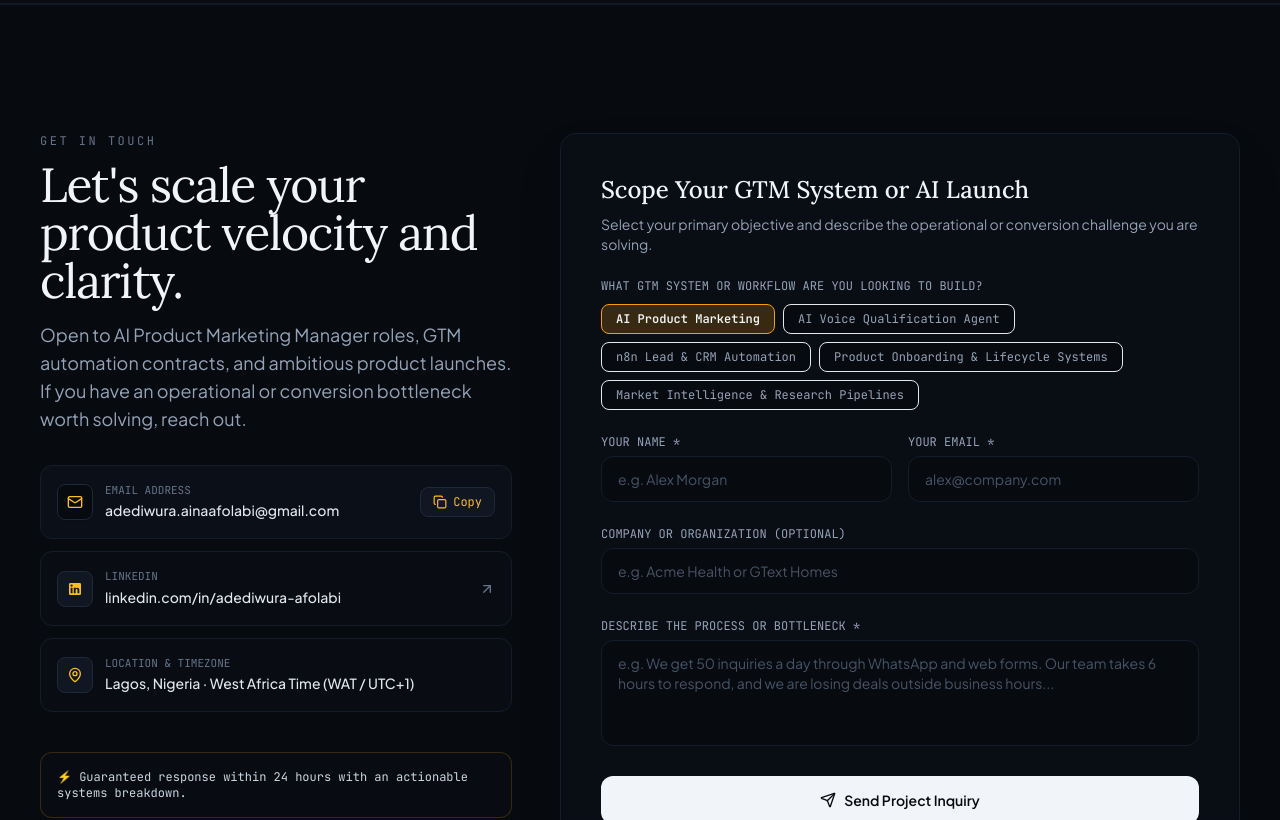
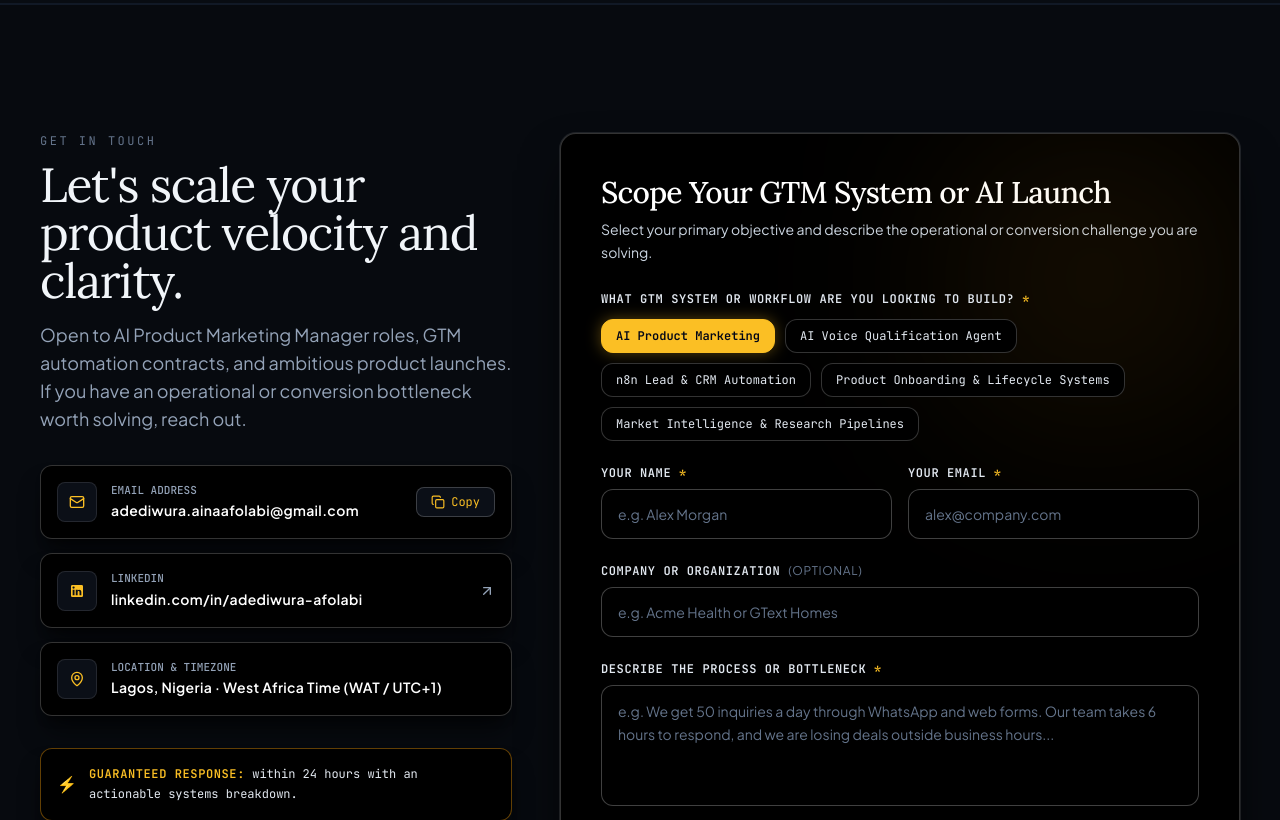
Before and after one commit to 3d-modelswithAde/adediwura-afolabi-portfolio, a React (Vite) app: page / in a window 1280 px wide. Shown: the part 11180-12000 px from the top of the page. Built offline with nearby package versions, Linux system fonts and the light colour scheme.

Commit message:
style(contact): high-contrast black theme for form and contact info cards with white text and gold accents

```diff
--- a/src/components/ContactSection.jsx
+++ b/src/components/ContactSection.jsx
@@ -63,26 +63,26 @@ export const ContactSection = () => {
             </p>
 
             {/* Direct Channels */}
-            <div className="space-y-3 mb-10">
+            <div className="space-y-3.5 mb-8">
               {/* Direct Email with Copy Action */}
-              <div className="p-4 rounded-xl bg-slate-50 dark:bg-dark-900 border border-slate-200 dark:border-dark-800 flex items-center justify-between gap-4">
-                <div className="flex items-center gap-3">
-                  <div className="w-9 h-9 rounded-lg bg-white dark:bg-dark-950 border border-slate-200 dark:border-dark-700 flex items-center justify-center text-gold-500 dark:text-gold-400 shrink-0 shadow-sm">
+              <div className="p-4 rounded-xl bg-black border border-white/20 hover:border-gold-400/50 flex items-center justify-between gap-4 transition-all shadow-xl shadow-black/50 group">
+                <div className="flex items-center gap-3.5">
+                  <div className="w-10 h-10 rounded-lg bg-dark-900 border border-white/10 flex items-center justify-center text-gold-400 shrink-0 group-hover:scale-105 transition-transform">
                     <Mail className="w-4 h-4" />
                   </div>
                   <div>
-                    <span className="text-[11px] font-mono uppercase text-slate-400 dark:text-slate-500 block">Email Address</span>
-                    <span className="text-xs sm:text-sm font-medium text-slate-800 dark:text-slate-200">{email}</span>
+                    <span className="text-[11px] font-mono uppercase text-slate-400 block font-medium">Email Address</span>
+                    <span className="text-xs sm:text-sm font-semibold text-white tracking-wide">{email}</span>
                   </div>
                 </div>
                 <button
                   onClick={copyEmail}
-                  className="px-3 py-1.5 rounded-lg bg-white dark:bg-dark-850 hover:bg-slate-100 dark:hover:bg-dark-800 border border-slate-200 dark:border-dark-700 text-xs font-mono text-gold-600 dark:text-gold-400 transition-colors flex items-center gap-1.5 shadow-sm"
+                  className="px-3.5 py-1.5 rounded-lg bg-dark-900 hover:bg-dark-850 border border-white/20 hover:border-gold-400/60 text-xs font-mono text-gold-400 transition-colors flex items-center gap-1.5 shadow-sm cursor-pointer"
                 >
                   {copied ? (
                     <>
-                      <CheckCircle2 className="w-3.5 h-3.5 text-gold-500 dark:text-gold-400" />
-                      <span className="text-gold-600 dark:text-gold-400">Copied!</span>
+                      <CheckCircle2 className="w-3.5 h-3.5 text-gold-400" />
+                      <span className="text-gold-400 font-bold">Copied!</span>
                     </>
                   ) : (
                     <>
@@ -98,64 +98,70 @@ export const ContactSection = () => {
                 href="https://www.linkedin.com/in/adediwura-afolabi"
                 target="_blank"
                 rel="noopener noreferrer"
-                className="p-4 rounded-xl bg-dark-900/60 border border-dark-800 hover:border-gold-500/30 flex items-center justify-between transition-colors group"
+                className="p-4 rounded-xl bg-black border border-white/20 hover:border-gold-400/60 flex items-center justify-between transition-all group shadow-xl shadow-black/50"
               >
-                <div className="flex items-center gap-3">
-                  <div className="w-9 h-9 rounded-lg bg-dark-850 border border-dark-700 flex items-center justify-center text-gold-400 group-hover:scale-105 transition-transform">
+                <div className="flex items-center gap-3.5">
+                  <div className="w-10 h-10 rounded-lg bg-dark-900 border border-white/10 flex items-center justify-center text-gold-400 group-hover:scale-105 transition-transform shrink-0">
                     <LinkedInIcon className="w-4 h-4" />
                   </div>
                   <div>
-                    <span className="text-[11px] font-mono text-slate-500 uppercase block">LinkedIn</span>
-                    <span className="text-xs sm:text-sm font-medium text-slate-200">linkedin.com/in/adediwura-afolabi</span>
+                    <span className="text-[11px] font-mono text-slate-400 uppercase block font-medium">LinkedIn</span>
+                    <span className="text-xs sm:text-sm font-semibold text-white tracking-wide">linkedin.com/in/adediwura-afolabi</span>
                   </div>
                 </div>
-                <ArrowUpRight className="w-4 h-4 text-slate-500 group-hover:text-gold-400 transition-colors" />
+                <ArrowUpRight className="w-4 h-4 text-slate-400 group-hover:text-gold-400 transition-colors" />
               </a>
 
               {/* Location */}
-              <div className="p-4 rounded-xl bg-dark-900/60 border border-dark-800 flex items-center gap-3">
-                <div className="w-9 h-9 rounded-lg bg-dark-850 border border-dark-700 flex items-center justify-center text-gold-400">
+              <div className="p-4 rounded-xl bg-black border border-white/20 flex items-center gap-3.5 shadow-xl shadow-black/50">
+                <div className="w-10 h-10 rounded-lg bg-dark-900 border border-white/10 flex items-center justify-center text-gold-400 shrink-0">
                   <MapPin className="w-4 h-4" />
                 </div>
                 <div>
-                  <span className="text-[11px] font-mono text-slate-500 uppercase block">Location & Timezone</span>
-                  <span className="text-xs sm:text-sm font-medium text-slate-200">Lagos, Nigeria · West Africa Time (WAT / UTC+1)</span>
+                  <span className="text-[11px] font-mono text-slate-400 uppercase block font-medium">Location & Timezone</span>
+                  <span className="text-xs sm:text-sm font-semibold text-white tracking-wide">Lagos, Nigeria · West Africa Time (WAT / UTC+1)</span>
                 </div>
               </div>
             </div>
 
             {/* Invariant guarantee pill */}
-            <div className="p-4 rounded-xl bg-dark-900/40 border border-gold-500/20 text-xs text-slate-300 font-mono">
-              ⚡ Guaranteed response within 24 hours with an actionable systems breakdown.
+            <div className="p-4 rounded-xl bg-black border border-gold-500/40 shadow-xl shadow-black/60 text-xs text-white font-mono flex items-start sm:items-center gap-3">
+              <span className="text-gold-400 text-base shrink-0">⚡</span>
+              <span className="leading-relaxed text-slate-200">
+                <strong className="text-gold-400 font-bold uppercase tracking-wider">Guaranteed response:</strong> within 24 hours with an actionable systems breakdown.
+              </span>
             </div>
           </div>
 
           {/* Right Column: Interactive Consultation & Scoping Form */}
           <div className="lg:col-span-7">
-            <div className="p-8 sm:p-10 rounded-2xl bg-dark-900/70 border border-dark-800 shadow-2xl backdrop-blur-sm">
-              <h3 className="font-editorial text-2xl text-slate-100 mb-2 font-medium">
+            <div className="p-8 sm:p-10 rounded-2xl bg-black border border-white/20 shadow-2xl shadow-black/90 relative overflow-hidden ring-1 ring-white/10">
+              {/* Subtle ambient gold glow */}
+              <div className="absolute top-0 right-0 w-72 h-72 bg-gold-500/10 blur-[100px] pointer-events-none rounded-full" />
+
+              <h3 className="font-editorial text-2xl sm:text-3xl text-white mb-2 font-medium tracking-tight">
                 Scope Your GTM System or AI Launch
               </h3>
-              <p className="text-sm text-slate-400 mb-6 font-sans">
+              <p className="text-sm text-slate-300 mb-7 font-sans leading-relaxed">
                 Select your primary objective and describe the operational or conversion challenge you are solving.
               </p>
 
-              <form onSubmit={handleSubmit} className="space-y-6">
+              <form onSubmit={handleSubmit} className="space-y-6 relative z-10">
                 {/* Service Selection Pills */}
                 <div>
-                  <label className="text-xs font-mono uppercase text-slate-400 block mb-2.5">
-                    What GTM system or workflow are you looking to build?
+                  <label className="text-xs font-mono uppercase tracking-wider text-slate-200 block mb-3 font-semibold">
+                    What GTM system or workflow are you looking to build? <span className="text-gold-400">*</span>
                   </label>
-                  <div className="flex flex-wrap gap-2">
+                  <div className="flex flex-wrap gap-2.5">
                     {services.map((srv) => (
                       <button
                         type="button"
                         key={srv}
                         onClick={() => setSelectedService(srv)}
-                        className={`px-3.5 py-1.5 rounded-lg text-xs font-mono transition-all border ${
+                        className={`px-3.5 py-2 rounded-xl text-xs font-mono transition-all border cursor-pointer ${
                           selectedService === srv
-                            ? 'bg-gold-500/20 border-gold-500 text-gold-300 font-semibold'
-                            : 'bg-dark-950 border-dark-750 text-slate-400 hover:border-dark-600'
+                            ? 'bg-gold-400 text-slate-950 font-bold border-gold-400 shadow-[0_0_15px_rgba(251,191,36,0.35)]'
+                            : 'bg-black text-slate-200 border-white/20 hover:border-gold-400/60 hover:text-white'
                         }`}
                       >
                         {srv}
@@ -167,8 +173,8 @@ export const ContactSection = () => {
                 {/* Name & Email Row */}
                 <div className="grid grid-cols-1 sm:grid-cols-2 gap-4">
                   <div>
-                    <label className="text-xs font-mono uppercase text-slate-400 block mb-1.5">
-                      Your Name *
+                    <label className="text-xs font-mono uppercase tracking-wider text-slate-200 block mb-2 font-semibold">
+                      Your Name <span className="text-gold-400">*</span>
                     </label>
                     <input
                       type="text"
@@ -176,13 +182,13 @@ export const ContactSection = () => {
                       placeholder="e.g. Alex Morgan"
                       value={formData.name}
                       onChange={(e) => setFormData({ ...formData, name: e.target.value })}
-                      className="w-full px-4 py-3 rounded-xl bg-dark-950 border border-dark-800 text-sm text-slate-100 placeholder:text-slate-600 focus:outline-none focus:border-gold-500 transition-colors"
+                      className="w-full px-4 py-3.5 rounded-xl bg-black border border-white/25 text-sm text-white placeholder:text-slate-500 focus:outline-none focus:border-gold-400 focus:ring-1 focus:ring-gold-400 transition-all font-sans"
                     />
                   </div>
 
                   <div>
-                    <label className="text-xs font-mono uppercase text-slate-400 block mb-1.5">
-                      Your Email *
+                    <label className="text-xs font-mono uppercase tracking-wider text-slate-200 block mb-2 font-semibold">
+                      Your Email <span className="text-gold-400">*</span>
                     </label>
                     <input
                       type="email"
@@ -190,29 +196,29 @@ export const ContactSection = () => {
                       placeholder="alex@company.com"
                       value={formData.email}
                       onChange={(e) => setFormData({ ...formData, email: e.target.value })}
-                      className="w-full px-4 py-3 rounded-xl bg-dark-950 border border-dark-800 text-sm text-slate-100 placeholder:text-slate-600 focus:outline-none focus:border-gold-500 transition-colors"
+                      className="w-full px-4 py-3.5 rounded-xl bg-black border border-white/25 text-sm text-white placeholder:text-slate-500 focus:outline-none focus:border-gold-400 focus:ring-1 focus:ring-gold-400 transition-all font-sans"
                     />
                   </div>
                 </div>
 
                 {/* Company / Brand */}
                 <div>
-                  <label className="text-xs font-mono uppercase text-slate-400 block mb-1.5">
-                    Company or Organization (Optional)
+                  <label className="text-xs font-mono uppercase tracking-wider text-slate-200 block mb-2 font-semibold">
+                    Company or Organization <span className="text-slate-500 font-normal font-sans">(Optional)</span>
                   </label>
                   <input
                     type="text"
                     placeholder="e.g. Acme Health or GText Homes"
                     value={formData.company}
                     onChange={(e) => setFormData({ ...formData, company: e.target.value })}
-                    className="w-full px-4 py-3 rounded-xl bg-dark-950 border border-dark-800 text-sm text-slate-100 placeholder:text-slate-600 focus:outline-none focus:border-gold-500 transition-colors"
+                    className="w-full px-4 py-3.5 rounded-xl bg-black border border-white/25 text-sm text-white placeholder:text-slate-500 focus:outline-none focus:border-gold-400 focus:ring-1 focus:ring-gold-400 transition-all font-sans"
                   />
                 </div>
 
                 {/* Problem Description */}
                 <div>
-                  <label className="text-xs font-mono uppercase text-slate-400 block mb-1.5">
-                    Describe the Process or Bottleneck *
+                  <label className="text-xs font-mono uppercase tracking-wider text-slate-200 block mb-2 font-semibold">
+                    Describe the Process or Bottleneck <span className="text-gold-400">*</span>
                   </label>
                   <textarea
                     required
@@ -220,16 +226,16 @@ export const ContactSection = () => {
                     placeholder="e.g. We get 50 inquiries a day through WhatsApp and web forms. Our team takes 6 hours to respond, and we are losing deals outside business hours..."
                     value={formData.problem}
                     onChange={(e) => setFormData({ ...formData, problem: e.target.value })}
-                    className="w-full px-4 py-3 rounded-xl bg-dark-950 border border-dark-800 text-sm text-slate-100 placeholder:text-slate-600 focus:outline-none focus:border-gold-500 transition-colors resize-none"
+                    className="w-full px-4 py-3.5 rounded-xl bg-black border border-white/25 text-sm text-white placeholder:text-slate-500 focus:outline-none focus:border-gold-400 focus:ring-1 focus:ring-gold-400 transition-all resize-none font-sans leading-relaxed"
                   />
                 </div>
 
                 {/* Submit CTA */}
                 <button
                   type="submit"
-                  className="w-full py-3.5 rounded-xl bg-slate-100 text-dark-950 font-semibold text-sm hover:bg-white transition-all hover:shadow-[0_0_25px_rgba(255,255,255,0.2)] flex items-center justify-center gap-2"
+                  className="w-full py-4 rounded-xl bg-gold-400 hover:bg-gold-300 active:scale-[0.99] text-slate-950 font-bold text-sm sm:text-base tracking-wide transition-all duration-200 hover:shadow-[0_0_30px_rgba(251,191,36,0.45)] flex items-center justify-center gap-2.5 cursor-pointer shadow-lg shadow-gold-500/20"
                 >
-                  <Send className="w-4 h-4" />
+                  <Send className="w-4 h-4 text-slate-950" />
                   <span>Send Project Inquiry</span>
                 </button>
               </form>
```
